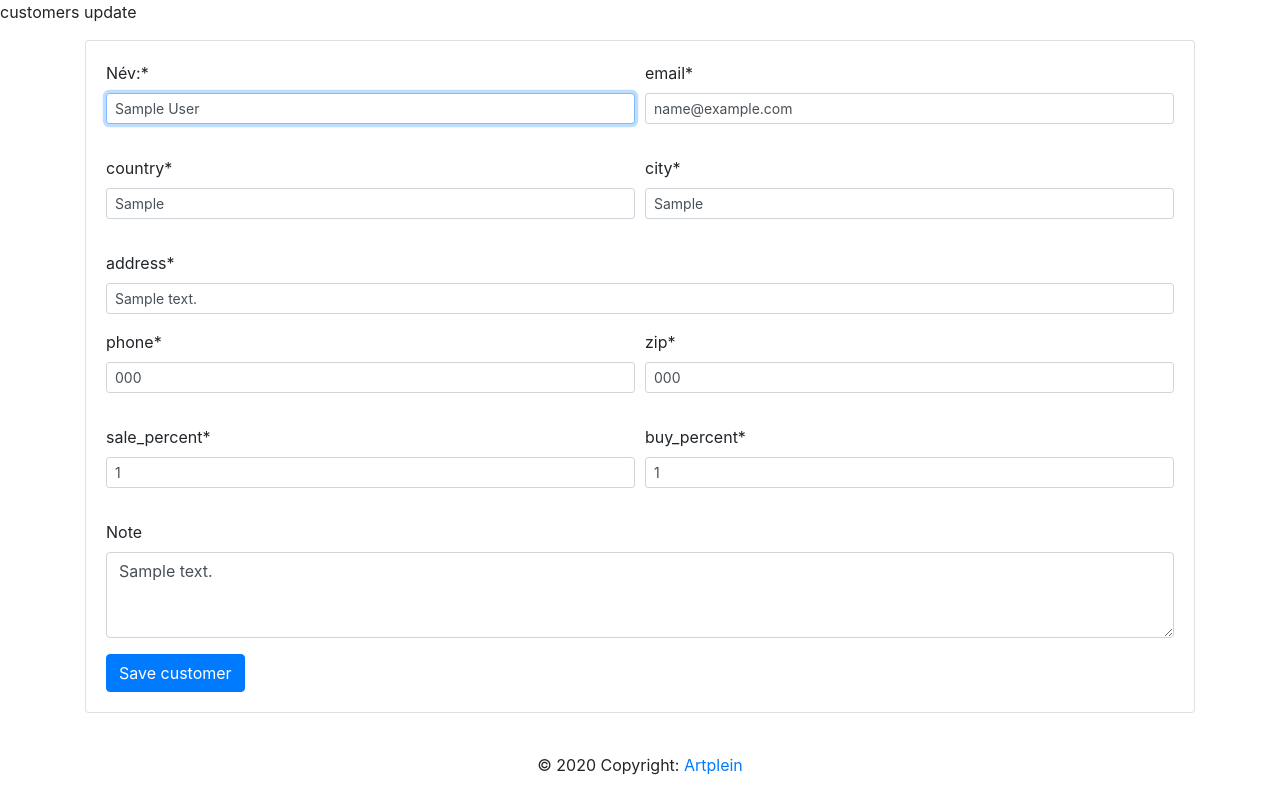
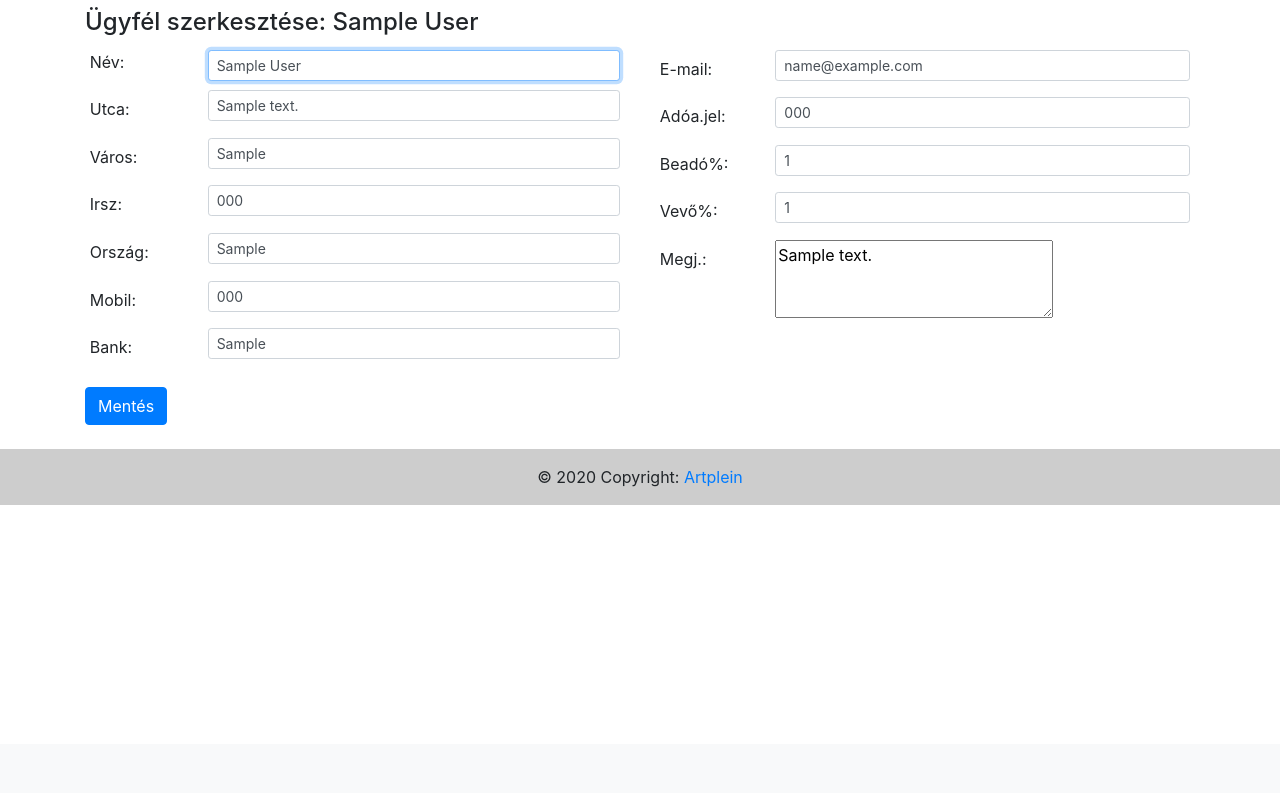
Before and after one commit to godjira-homless/artwork, a Django app: page /customers/update/1 in a window 1280 px wide. Shown: the part 56-849 px from the top of the page. After the commit the page ends 561 px from the top, so only its background shows below. Run offline with Django 3.2, Linux system fonts and the light colour scheme; tables that the repository leaves empty hold one stand-in row (values such as "Sample post"); some libraries are stand-ins or nearby versions.

Commit message:
add customer and update customer

```diff
--- a/customers/forms.py
+++ b/customers/forms.py
@@ -11,34 +11,34 @@ class CustomerForm(forms.ModelForm):
         label="Név:", required=True, error_messages=my_default_errors,
         widget=forms.TextInput(attrs={'class': 'form-control form-control-sm', 'autofocus': 'autofocus'}))
     address = forms.CharField(
-        label="address",
+        label="address", required=False,
         widget=forms.TextInput(attrs={'class': 'form-control  form-control-sm'}))
     city = forms.CharField(
-        label="city",
+        label="city", required=False,
         widget=forms.TextInput(attrs={'class': 'form-control  form-control-sm'}))
     zip = forms.CharField(
-        label="zip",
+        label="zip", required=False,
         widget=forms.TextInput(attrs={'class': 'form-control  form-control-sm'}))
     country = forms.CharField(
-        label="country",
+        label="country", required=False,
         widget=forms.TextInput(attrs={'class': 'form-control  form-control-sm'}))
     bank = forms.CharField(
-        label="bank",
+        label="bank", required=False,
         widget=forms.TextInput(attrs={'class': 'form-control  form-control-sm'}))
     phone = forms.CharField(
-        label="phone",
+        label="phone", required=False,
         widget=forms.TextInput(attrs={'class': 'form-control  form-control-sm'}))
     email = forms.EmailField(
-        label="email",
+        label="email", required=False,
         widget=forms.TextInput(attrs={'class': 'form-control  form-control-sm'}))
     taxnumber = forms.CharField(
-        label="taxnumber",
+        label="taxnumber", required=False,
         widget=forms.TextInput(attrs={'class': 'form-control  form-control-sm'}))
     sale_percent = forms.CharField(
-        label="sale_percent", initial=21,
+        label="sale_percent", initial=21, required=False,
         widget=forms.TextInput(attrs={'class': 'form-control  form-control-sm'}))
     buy_percent = forms.CharField(
-        label="buy_percent", initial=15,
+        label="buy_percent", initial=15, required=False,
         widget=forms.TextInput(attrs={'class': 'form-control  form-control-sm'}))
     note = forms.Textarea(attrs={'class': 'form-control  form-control-sm'})
 
--- a/customers/models.py
+++ b/customers/models.py
@@ -6,17 +6,17 @@ from django.utils.text import slugify
 
 class Customer(models.Model):
     name = models.CharField(max_length=120, blank=False)
-    address = models.CharField(max_length=200, blank=True)
-    city = models.CharField(max_length=100, blank=True)
-    zip = models.CharField(max_length=50, blank=True)
-    country = models.CharField(max_length=100, blank=True)
+    address = models.CharField(max_length=200, blank=True, null=True)
+    city = models.CharField(max_length=100, blank=True, null=True)
+    zip = models.CharField(max_length=50, blank=True, null=True)
+    country = models.CharField(max_length=100, blank=True, null=True)
     sale_percent = models.IntegerField(blank=True, null=True, default=21)
     buy_percent = models.IntegerField(blank=True, null=True, default=15)
-    phone = models.CharField(max_length=50, blank=True)
-    bank = models.CharField(max_length=200, blank=True)
-    email = models.EmailField(max_length=254, blank=True)
-    taxnumber = models.CharField(max_length=50, blank=True)
-    note = models.TextField(blank=True)
+    phone = models.CharField(max_length=50, blank=True, null=True)
+    bank = models.CharField(max_length=200, blank=True, null=True)
+    email = models.EmailField(max_length=254, blank=True, null=True)
+    taxnumber = models.CharField(max_length=50, blank=True, null=True)
+    note = models.TextField(blank=True, null=True)
     create_date = models.DateTimeField(auto_now_add=True)
     modify_date = models.DateTimeField(auto_now=True)
     slug = models.SlugField(null=False, unique=True)
--- a/customers/views.py
+++ b/customers/views.py
@@ -24,13 +24,14 @@ def create_customer(request):
     return render(request, 'customers_create.html', {'form': form})
 
 
-def update_customer(request, id=None, template_name='form.html'):
+def update_customer(request, id=None):
     id = get_object_or_404(Customer, pk=id)
     form = CustomerForm(request.POST or None, instance=id)
+    customer = form['name'].value()
     if form.is_valid():
         form.save()
         return HttpResponseRedirect(reverse('customers_list'))
 
-    context = {'form': form}
+    context = {'form': form, 'customer': customer}
 
     return render(request, 'customers_update.html', context)
--- a/templates/customers_create.html
+++ b/templates/customers_create.html
@@ -3,11 +3,12 @@
 {% load crispy_forms_tags %}
 {% block css %}
 <link rel="stylesheet" href="{% static 'css/forms.css' %}">{% endblock css %}
-{% block title %}<title>Customers</title>{% endblock title %}
+{% block title %}<title>Új ügyfél rögzítése</title>{% endblock title %}
 
 {% block content %}
 
 {% if form %}
+
 <div class="container mt-2"><h4>Új ügyfél rögzítése</h4></div>
 <div class="container mt-2 my-container">
     <form method="POST" class="needs-validation" novalidate>
--- a/templates/customers_update.html
+++ b/templates/customers_update.html
@@ -1,61 +1,135 @@
 {% extends 'base.html' %}
-
+{% load static %}
 {% load crispy_forms_tags %}
-
-{% block title %}<title>Customers</title>{% endblock title %}
+{% block css %}
+<link rel="stylesheet" href="{% static 'css/forms.css' %}">{% endblock css %}
+{% block title %}<title>Ügyfél szekesztése</title>{% endblock title %}
 
 {% block content %}
 
 {% if form %}
-<p>customers update</p>
-<div class="container">
-    <div class="card card-body">
-        <form method="POST">
-            {% csrf_token %}
-            <div class="form-row">
-                <div class="form-group col-md-6">
-                    {{ form.name|as_crispy_field }}
-                </div>
-                <div class="form-group col-md-6">
-                    {{ form.email|as_crispy_field }}
-                </div>
+
+<div class="container mt-2"><h4>Ügyfél szerkesztése: {{ customer }}</h4></div>
+<div class="container mt-2 my-container">
+    <form method="POST" class="needs-validation" novalidate>
+        {% csrf_token %}
+        <div class="row">
+            <div class="col-sm">
+                <table class="table table-sm table-borderless">
+                    <tbody>
+                    <tr>
+                        <td>{{ form.name.label }}</td>
+                        <td>
+                            {{ form.name }}
+                            {{ form.name.errors }}
+                            <div class="valid-feedback">Looks good!</div>
+                            <div class="invalid-feedback">{{ form.name.errors }}</div>
+                        </td>
+                    </tr>
+                    <tr>
+                        <td><label for="id_address" class="col-form-label">Utca:</label></td>
+                        <td>
+                            {{ form.address }}
+                            <div class="valid-feedback">Looks good!</div>
+                            <div class="invalid-feedback">Baad</div>
+                        </td>
+                    </tr>
+                    <tr>
+                        <td><label for="city" class="col-form-label">Város:</label></td>
+                        <td>
+                            {{ form.city }}
+                            <div class="valid-feedback">Looks good!</div>
+                            <div class="invalid-feedback">Baad</div>
+                        </td>
+                    </tr>
+                    <tr>
+                        <td><label for="id_zip" class="col-form-label">Irsz:</label></td>
+                        <td>
+                            {{ form.zip }}
+                            <div class="valid-feedback">Looks good!</div>
+                            <div class="invalid-feedback">Baad</div>
+                        </td>
+                    </tr>
+                    <tr>
+                        <td><label for="id_country" class="col-form-label">Ország:</label></td>
+                        <td>
+                            {{ form.country }}
+                            <div class="valid-feedback">Looks good!</div>
+                            <div class="invalid-feedback">Baad</div>
+                        </td>
+                    </tr>
+                <tr>
+                        <td><label for="id_phone" class="col-form-label">Mobil:</label></td>
+                        <td>
+                            {{ form.phone }}
+                            <div class="valid-feedback">Looks good!</div>
+                            <div class="invalid-feedback">Baad</div>
+                        </td>
+                </tr>
+                <tr>
+                        <td><label for="id_bank" class="col-form-label">Bank:</label></td>
+                        <td>
+                            {{ form.bank }}
+                            <div class="valid-feedback">Looks good!</div>
+                            <div class="invalid-feedback">Baad</div>
+                        </td>
+                </tr>
+                    </tbody>
+                </table>
             </div>
-            <div class="form-row">
-                <div class="form-group col-md-6">
-                    {{ form.country|as_crispy_field }}
-                </div>
-                <div class="form-group col-md-6">
-                    {{ form.city|as_crispy_field }}
-                </div>
+            <div class="col-sm">
+                <table class="table table-sm table-borderless" >
+                    <tbody>
+                    <tr>
+                        <td><label for="id_email" class="col-form-label">E-mail:</label></td>
+                        <td>
+                            {{ form.email }}
+                            {{ form.email.errors }}
+                            <div class="valid-feedback">Looks good!</div>
+                            <div class="invalid-feedback">Baad</div>
+                        </td>
+                    </tr>
+                    <tr>
+                        <td><label for="id_taxnumber" class="col-form-label">Adóa.jel:</label></td>
+                        <td>
+                            {{ form.taxnumber }}
+                            <div class="valid-feedback">Looks good!</div>
+                            <div class="invalid-feedback">Baad</div>
+                        </td>
+                    </tr>
+                    <tr>
+                        <td><label for="id_sale_percent" class="col-form-label">Beadó%:</label></td>
+                        <td>
+                            {{ form.sale_percent }}
+                            <div class="valid-feedback">Looks good!</div>
+                            <div class="invalid-feedback">Baad</div>
+                        </td>
+                    </tr>
+                    <tr>
+                        <td><label for="id_buy_percent" class="col-form-label">Vevő%:</label></td>
+                        <td>
+                            {{ form.buy_percent }}
+                            <div class="valid-feedback">Looks good!</div>
+                            <div class="invalid-feedback">Baad</div>
+                        </td>
+                    </tr>
+                    <tr>
+                        <td><label for="id_note" class="col-form-label">Megj.:</label></td>
+                        <td>
+                            {{ form.note }}
+                            <div class="valid-feedback">Looks good!</div>
+                            <div class="invalid-feedback">Baad</div>
+                        </td>
+                    </tr>
+
+                    </tbody>
+                </table>
             </div>
-            <div class="form-group">
-                {{ form.address|as_crispy_field }}
-            </div>
-            <div class="form-row">
-                <div class="form-group col-md-6">
-                    {{ form.phone|as_crispy_field }}
-                </div>
-                <div class="form-group col-md-6">
-                    {{ form.zip|as_crispy_field }}
-                </div>
-            </div>
-            <div class="form-row">
-                <div class="form-group col-md-6">
-                    {{ form.sale_percent|as_crispy_field }}
-                </div>
-                <div class="form-group col-md-6">
-                    {{ form.buy_percent|as_crispy_field }}
-                </div>
-            </div>
-            <div class="form-group">
-                {{ form.note|as_crispy_field }}
-            </div>
+        </div>
+          <button class="btn btn-primary" type="submit">Mentés</button>
+    </form>
+</div>
 
-
-            <button type="submit" class="btn btn-primary">Save customer</button>
-        </form>
-    </div>
-</div>
 {% endif %}
 
 {% endblock content %}
```
Also changed, not shown: templates/customers_update_tips.html (added, +61 -0 lines).
